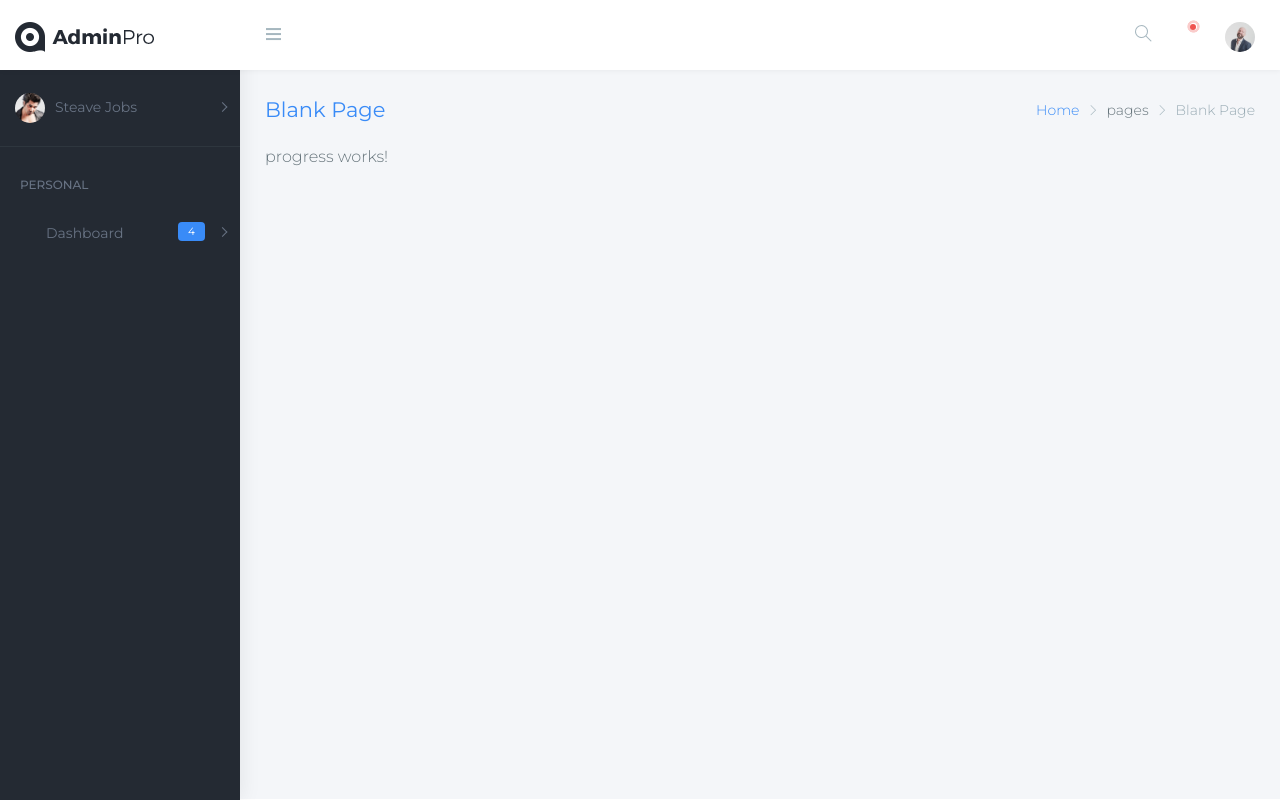
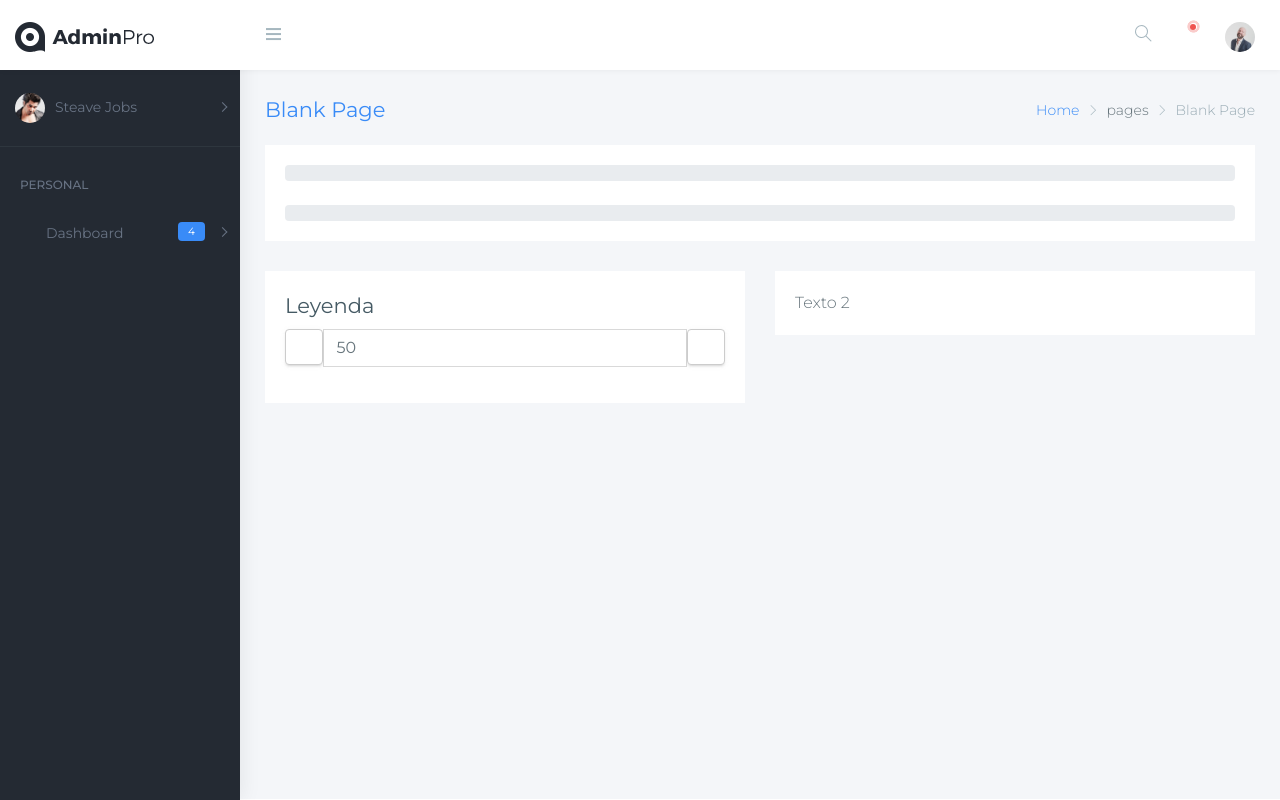
Before and after one commit to gitJulio/adminpro, an Angular app: page /#/progress in a window 1280 px wide. Built offline with nearby package versions, Linux system fonts and the light colour scheme; a web font is replaced by a local one.

Commit message:
componentes

```diff
--- a/src/app/app.module.ts
+++ b/src/app/app.module.ts
@@ -1,5 +1,5 @@
 import { BrowserModule } from '@angular/platform-browser';
-import { NgModule } from '@angular/core';
+import { NgModule, CUSTOM_ELEMENTS_SCHEMA } from '@angular/core';
 
 
 /*Rutas*/
@@ -10,15 +10,9 @@ import { PagesModule } from './pages/pages.module';
 
 import { AppComponent } from './app.component';
 import { LoginComponent } from './login/login.component';
-import { NopagefoundComponent } from './shared/nopagefound/nopagefound.component';
-import { DashboardComponent } from './pages/dashboard/dashboard.component';
-import { ProgressComponent } from './pages/progress/progress.component';
-import { Graficas1Component } from './pages/graficas1/graficas1.component';
-import { HeaderComponent } from './shared/header/header.component';
-import { SidebarComponent } from './shared/sidebar/sidebar.component';
-import { BreadcrumbdsComponent } from './shared/breadcrumbds/breadcrumbds.component';
-import { PagesComponent } from './pages/pages.component';
 import { RegistroComponent } from './registro/registro.component';
+import {FormsModule} from '@angular/forms';
+// import { IncrementadorComponent } from './components/incrementador/incrementador.component';
 
 
 
@@ -26,22 +20,17 @@ import { RegistroComponent } from './registro/registro.component';
   declarations: [
     AppComponent,
     RegistroComponent,
-    LoginComponent
-    // DashboardComponent,
-    // ProgressComponent,
-    // PagesComponent,
-    // Graficas1Component,
-    // HeaderComponent,
-    // NopagefoundComponent,
-    // SidebarComponent,
-    // BreadcrumbdsComponent,
+    LoginComponent,
+    // IncrementadorComponent
   ],
   imports: [
     BrowserModule,
     APP_ROUTES,
-    PagesModule
+    PagesModule,
+    FormsModule
   ],
   providers: [],
+  schemas: [ CUSTOM_ELEMENTS_SCHEMA ],
   bootstrap: [AppComponent]
 })
 export class AppModule { }
--- /dev/null
+++ b/src/app/components/incrementador/incrementador.component.html
@@ -0,0 +1,20 @@
+<h3>{{leyenda}}</h3>
+<div class="input-group mb-3">
+    <div class="input-group-prepend">
+      <button class="btn btn-outline-secondary" type="button" id="button-addon1" (click)="cambiarValor(-5)">
+          <i class="mdi mdi-minus"></i>
+        </button>
+    </div>
+    <input type="text"
+    class="form-control"
+     name="progreso"
+     [(ngModel)]="progreso"
+     placeholder=""
+     aria-label="Example text with button addon"
+     aria-describedby="button-addon1">
+    <div class="input-group-prepend">
+        <button class="btn btn-outline-secondary" type="button" id="button-addon2" (click)="cambiarValor(+5)">
+            <i class="mdi mdi-plus"></i>
+        </button>
+      </div>
+</div>
--- /dev/null
+++ b/src/app/components/incrementador/incrementador.component.ts
@@ -0,0 +1,32 @@
+import { Component, OnInit } from '@angular/core';
+
+@Component({
+  selector: 'app-incrementador',
+  templateUrl: './incrementador.component.html',
+  styleUrls: ['./incrementador.component.css']
+})
+export class IncrementadorComponent implements OnInit {
+
+  leyenda:string='Leyenda';
+  progreso:number=50;
+  constructor() { }
+
+  ngOnInit() {
+  }
+
+  cambiarValor(valor){
+
+    if(valor<0 && (this.progreso>0)){
+      this.progreso=this.progreso+valor
+    }
+
+    if(valor>0 && (this.progreso<100)){
+      this.progreso=this.progreso+valor
+    }
+   console.log(this.progreso);
+
+
+  }
+
+
+}
--- a/src/app/pages/pages.module.ts
+++ b/src/app/pages/pages.module.ts
@@ -1,10 +1,12 @@
-import { NgModule } from "@angular/core";
+import { NgModule, CUSTOM_ELEMENTS_SCHEMA } from "@angular/core";
 import { DashboardComponent } from './dashboard/dashboard.component';
 import { ProgressComponent } from './progress/progress.component';
 import { Graficas1Component } from './graficas1/graficas1.component';
 import { PagesComponent } from './pages.component';
 import { SharedModule } from '../shared/shared.module';
 import { PAGES_ROUTES } from './pages.routes';
+import { FormsModule } from '@angular/forms';
+import { IncrementadorComponent } from '../components/incrementador/incrementador.component';
 
 @NgModule({
     declarations:[
@@ -12,16 +14,20 @@ import { PAGES_ROUTES } from './pages.routes';
         DashboardComponent,
         ProgressComponent,
         Graficas1Component,
+        IncrementadorComponent
     ],
     exports:[
         DashboardComponent,
         ProgressComponent,
         Graficas1Component,
+        IncrementadorComponent
     ],
     imports:[
         SharedModule,
-        PAGES_ROUTES
-    ]
+        PAGES_ROUTES,
+        FormsModule
+    ],
+    schemas: [ CUSTOM_ELEMENTS_SCHEMA ]
 })
 
 export class PagesModule {}
--- a/src/app/pages/progress/progress.component.html
+++ b/src/app/pages/progress/progress.component.html
@@ -1 +1,51 @@
-<p>progress works!</p>
+
+
+  <div class="row">
+    <div class="col-12">
+        <div class="card">
+            <div class="card-body">
+                <div class="progress">
+                    <div class="progress-bar progress-bar-striped progress-bar-animated"
+                    role="progressbar"
+                    [attr.ariaValuenow]="progreso"
+                    aria-valuemin="0"
+                    aria-valuemax="100"
+                    [style.width]="progreso + '%'"
+                   >
+                    </div>
+                </div>
+                <br>
+                <div class="progress">
+                    <div class="progress-bar progress-bar-striped progress-bar-animated bg-success"
+                    role="progressbar"
+                    [attr.ariaValuenow]="progreso"
+                    aria-valuemin="0"
+                    aria-valuemax="100"
+                    [style.width]="progreso + '%'"
+                   >
+                    </div>
+                </div>
+            </div>
+        </div>
+    </div>
+</div>
+
+
+<div class="row">
+    <div class="col-6">
+        <div class="card">
+            <div class="card-body">
+
+
+                <app-incrementador></app-incrementador>
+            </div>
+        </div>
+    </div>
+    <div class="col-6">
+        <div class="card">
+            <div class="card-body">
+                Texto 2
+            </div>
+        </div>
+    </div>
+</div>
--- a/src/app/pages/progress/progress.component.ts
+++ b/src/app/pages/progress/progress.component.ts
@@ -12,4 +12,5 @@ export class ProgressComponent implements OnInit {
   ngOnInit() {
   }
 
+
 }
```
Also changed, not shown: src/app/components/incrementador/incrementador.component.css (added).
